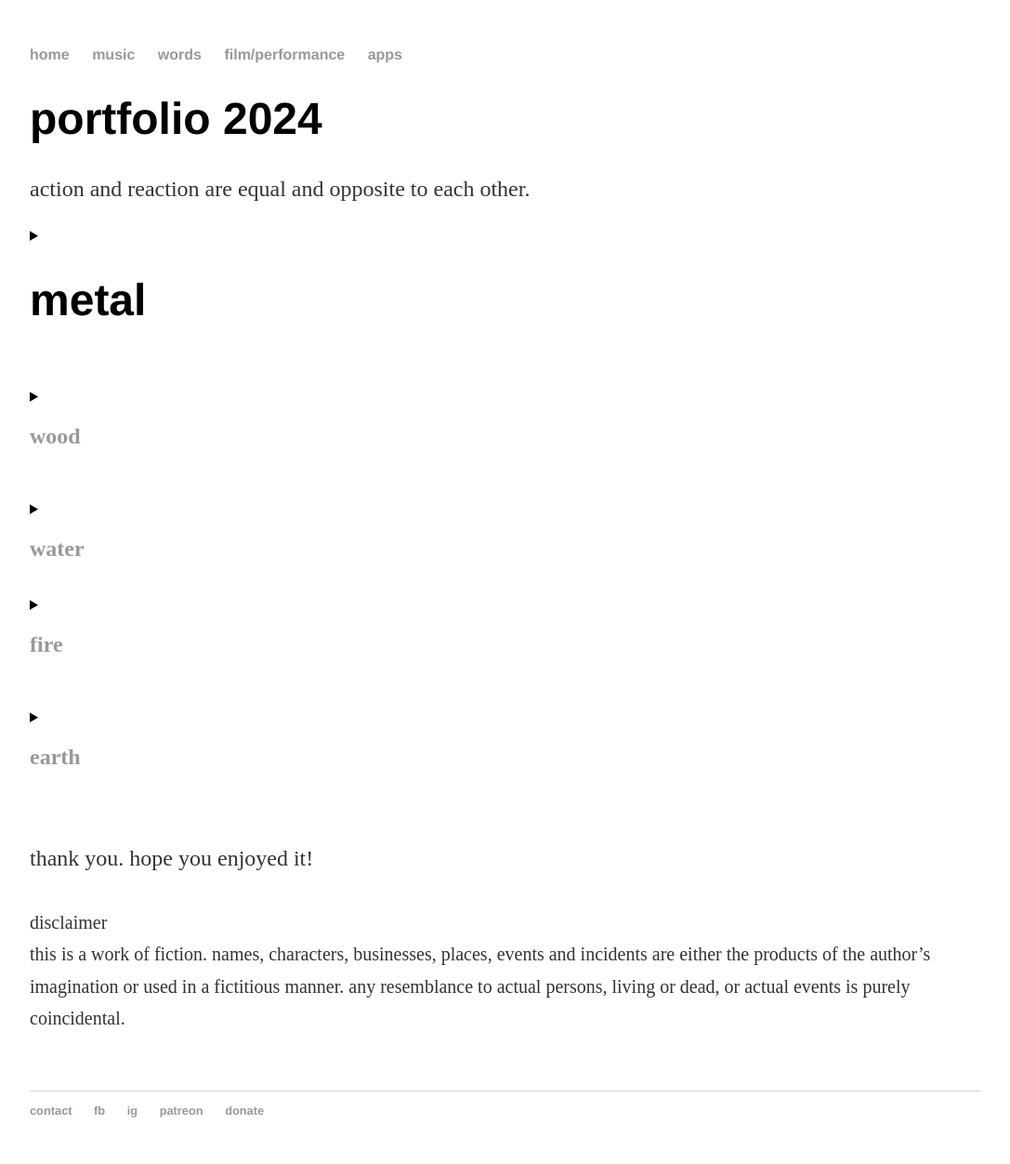
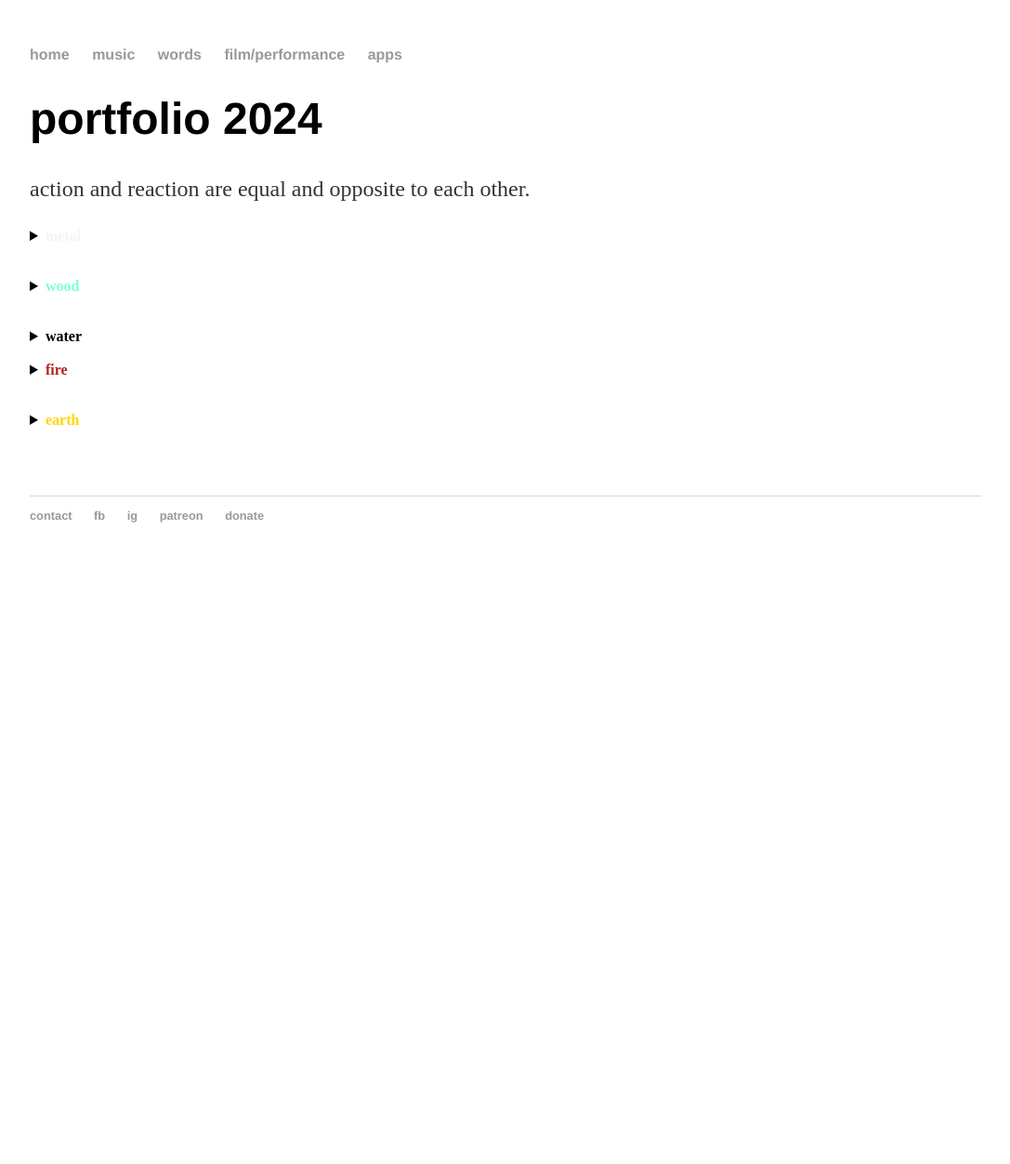
Before and after one commit to maksuihin/maksuihin.github.io, a Jekyll site: the page built from portfolio2024/index.html, in a window 1280 px wide. Shown: the whole page at 93% size, without its empty margins (96-1183 px from the left). Built offline with Jekyll 4.4.1, drawn with Linux system fonts in a browser that asks for light colours; after the commit the page ends 900 px from its top, so only the background shows below that.

Commit message:
<b><font color=""> in portfolio2024

```diff
--- a/portfolio2024/index.html
+++ b/portfolio2024/index.html
@@ -17,7 +17,7 @@ img {max-width:800px}
 </small>--></p>
 
 
-        <details><summary><h1>metal</h1></summary>
+        <details><summary><b><font color="whitesmoke">metal</font></b></summary>
 
 <p>
 
@@ -159,7 +159,7 @@ I want to keep the mythical field open, and keep making art to convey hope to ev
 </br>
 </br>
 
-        <details><summary><h2>wood</h2></summary>
+        <details><summary><b><font color="aquamarine">wood</font></b></summary>
 
 <img src="/portfolio2022media/MAK Sui-hin - Elevator (2016).jpg" alt="Artwork/Performance: Elevator" width=80%>
 <details open>
@@ -189,7 +189,7 @@ Installed to photograph the Lion Rock, Victoria Harbour, PolyU, Nathan Road, YOH
 </br>
 
 
-        <details><summary><h2>water</h2></summary>
+        <details><summary><b><font color="black">water</font></b></summary>
 
 <video controls width=40% title="tofu (2018)">
 <source src="/portfolio2022media/MAK Sui-hin - tofu (2018).mp4">
@@ -255,7 +255,7 @@ Lyrics written for the original government TV commercial melody, personally sung
           </details>
 </br>
 
-        <details><summary><h2>fire</h2></summary>
+        <details><summary><b><font color="firebrick">fire</font></b></summary>
 
 <!-- <img src="/portfolio2022media/MAK Sui-hin - Peccata Onanitica (2018).jpg" alt="Cover art: Peccata Onanitica" width=80%> -->
 </br>
@@ -295,7 +295,7 @@ National Security Education Day.  Uphold National Security; Safeguard Our Home.
 </br>
     </br>
 
-      <details><summary><h2>earth</h2></summary>
+      <details><summary><b><font color="gold">earth</font></b></summary>
 
 <!-- <img src="/portfolio2022media/MAK Sui-hin - Peccata Onanitica (2018).jpg" alt="Cover art: Peccata Onanitica" width=80%> -->
 </br>
@@ -336,9 +336,9 @@ National Security Education Day.  Uphold National Security; Safeguard Our Home.
 
 
 </br>
-<p>thank you.  hope you enjoyed it!</br></br>
+<!-- <p>thank you.  hope you enjoyed it!</br></br>
 	<small>disclaimer
-</br>this is a work of fiction.  names, characters, businesses, places, events and incidents are either the products of the author’s imagination or used in a fictitious manner.  any resemblance to actual persons, living or dead, or actual events is purely coincidental.</small></p>
+</br>this is a work of fiction.  names, characters, businesses, places, events and incidents are either the products of the author’s imagination or used in a fictitious manner.  any resemblance to actual persons, living or dead, or actual events is purely coincidental.</small></p>-->
 <!-- leave two </br>’s at the end but one between sections -->
 			</br></br>
 
```
